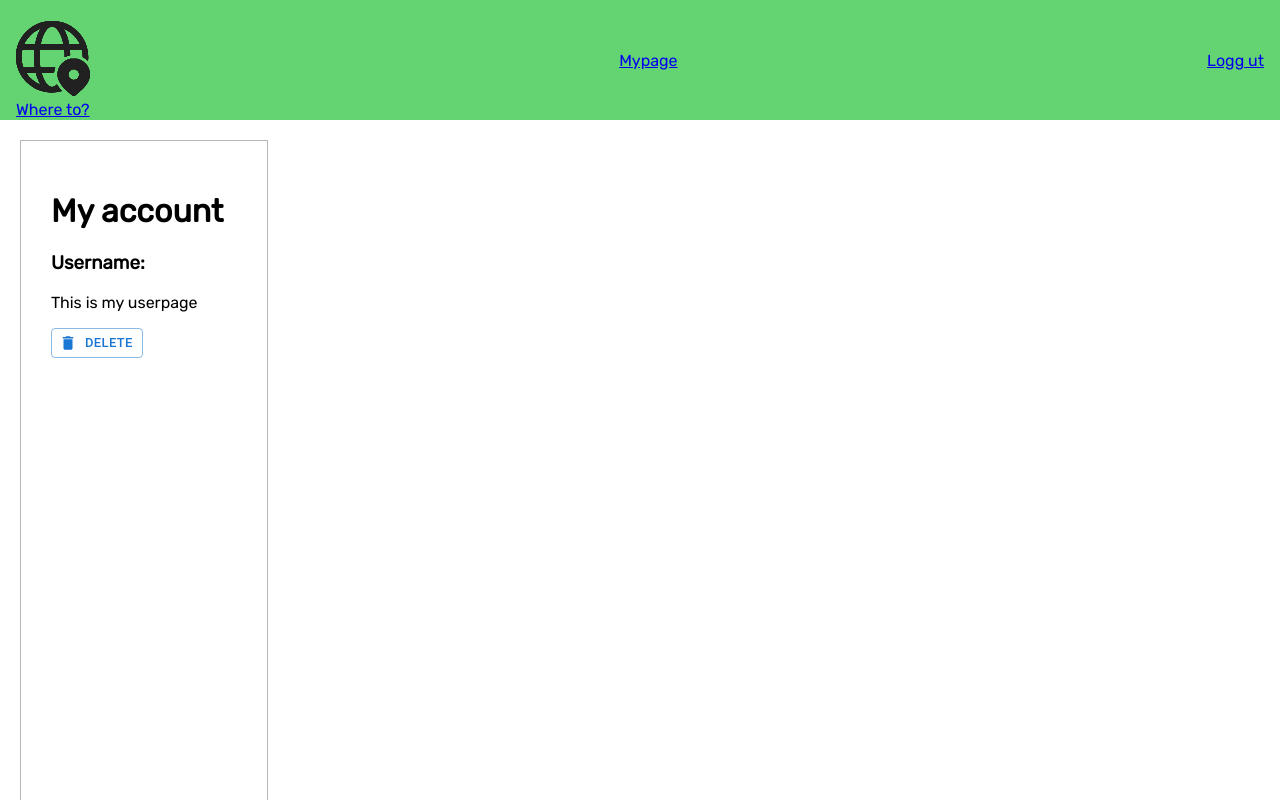
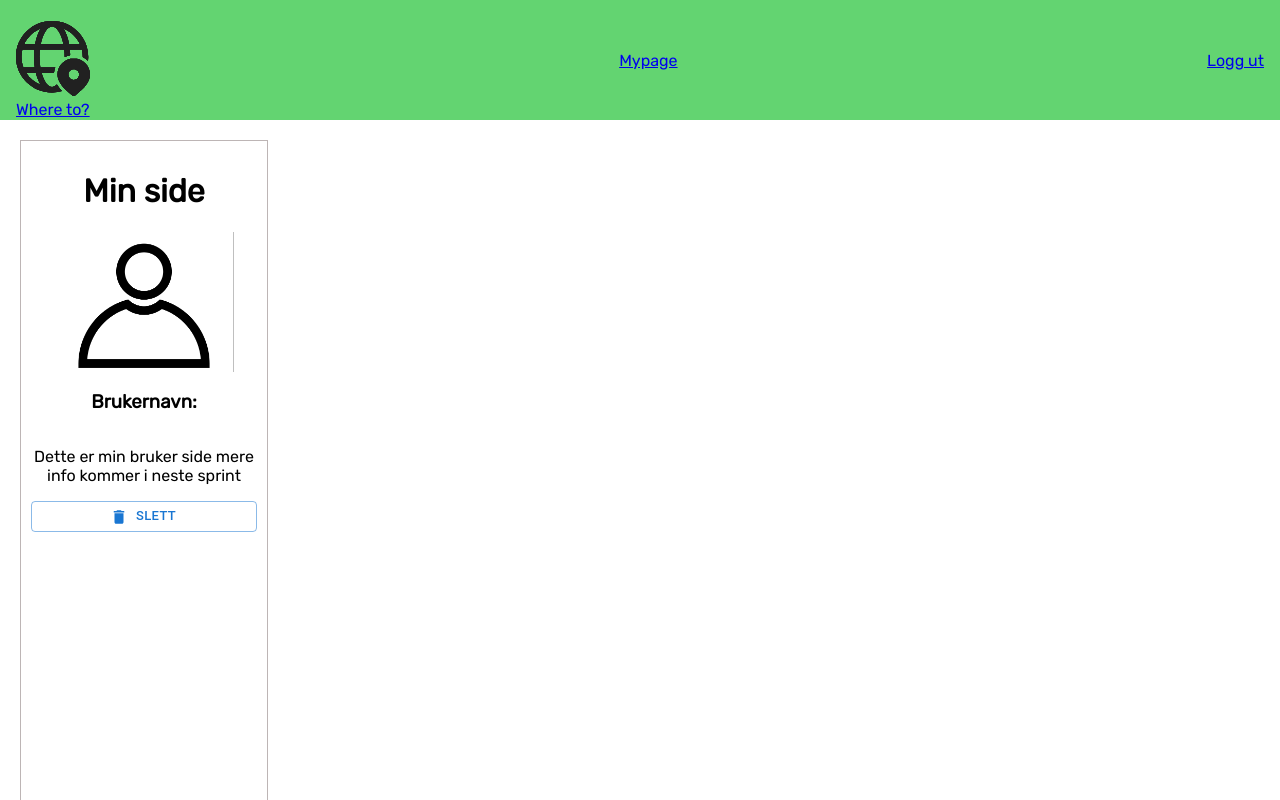
Before and after one commit to TrygveEriksen/WhereTo, a React (Vite) app in the folder TravelPlanner/: page /mypage in a window 1280 px wide. Shown: the top 800 px of the page. Built offline with nearby package versions, Linux system fonts and the light colour scheme; no server answers; sample sign-in values are in the browser's storage.

Commit message:
#33 added a picture and styled my page

```diff
--- a/TravelPlanner/src/Components/Mypage/Mypage.css
+++ b/TravelPlanner/src/Components/Mypage/Mypage.css
@@ -5,16 +5,23 @@ html {
 }
 
 .divMypage {
-  text-align: left;
+  text-align: center;
   border: 1px solid #bdb5b5;
-  padding: 30px;
-  max-width: 20%;
-  /*display: flex;
-  flex-direction: column;*/
-  min-height: 100vh;
+  padding: 10px;
+  height: 100vh;
+  width: 20%;
+  display: flex;
+  flex-direction: column;
 }
 
 .divBox {
   padding: 20px;
   flex: 1;
 }
+
+.profile-image {
+  object-fit: cover;
+  height: 140px;
+  width: 80%;
+  margin: 0 auto;
+}
--- a/TravelPlanner/src/Components/Mypage/Mypage.jsx
+++ b/TravelPlanner/src/Components/Mypage/Mypage.jsx
@@ -6,6 +6,7 @@ import Button from "@mui/material/Button";
 import DeleteIcon from "@mui/icons-material/Delete";
 import SendIcon from "@mui/icons-material/Send";
 import Stack from "@mui/material/Stack";
+import myImage from "./Picture/myprofile.png";
 
 function Mypage() {
   const [user, setUser] = useState("");
@@ -24,11 +25,16 @@ function Mypage() {
       <Navbar />
       <div className="divBox">
         <div className="divMypage">
-          <h1>My account</h1>
-          <h3>Username: {user}</h3>
-          <p>This is my userpage</p>
+          <h1 className="myPage">Min side</h1>
+          <img
+            src={myImage}
+            alt="My profile picture"
+            className="profile-image"
+          ></img>
+          <h3>Brukernavn: {user}</h3>
+          <p>Dette er min bruker side mere info kommer i neste sprint</p>
           <Button variant="outlined" size="small" startIcon={<DeleteIcon />}>
-            Delete
+            Slett
           </Button>
         </div>
       </div>
```
Also changed, not shown: TravelPlanner/src/Components/Mypage/Picture/myprofile.png (added).
